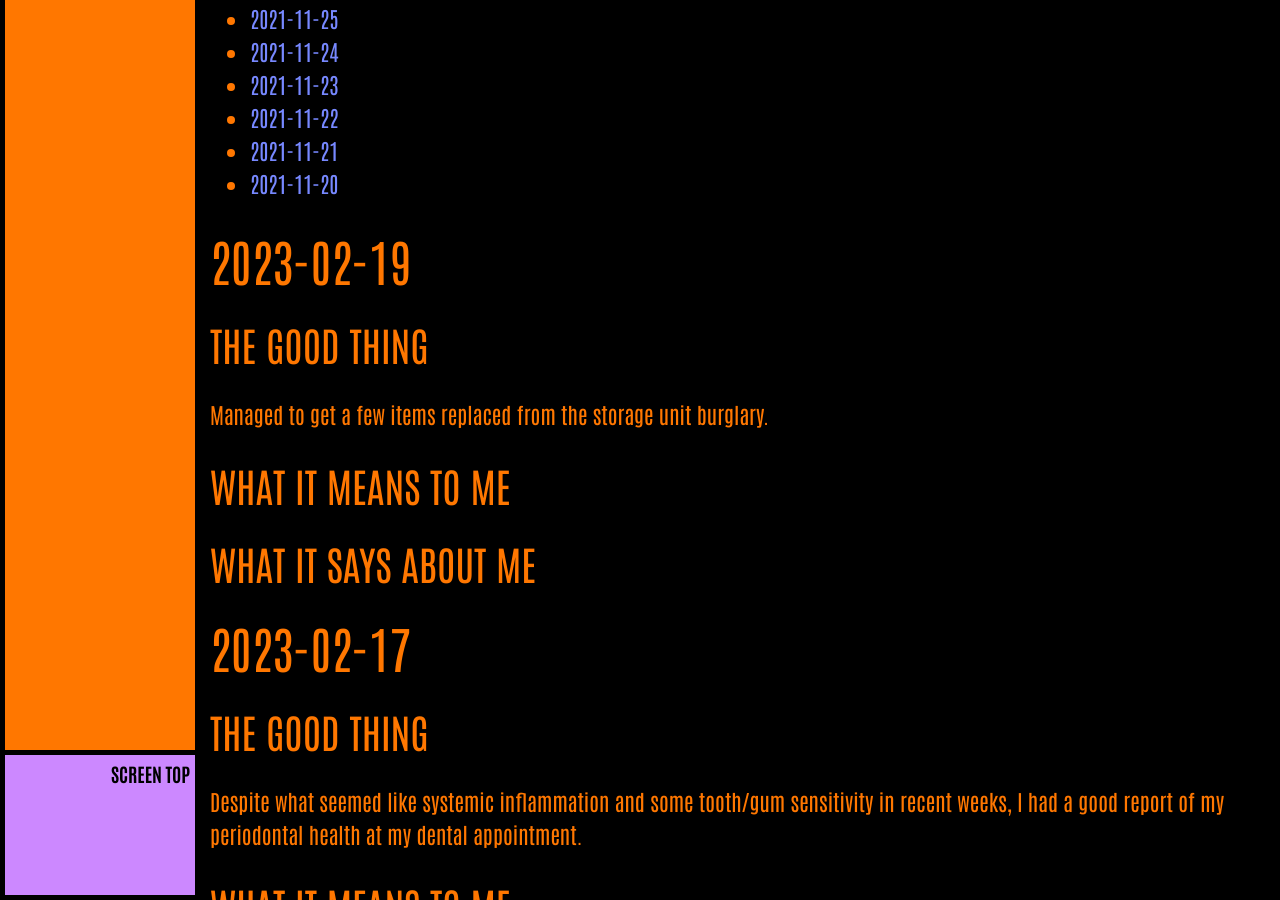
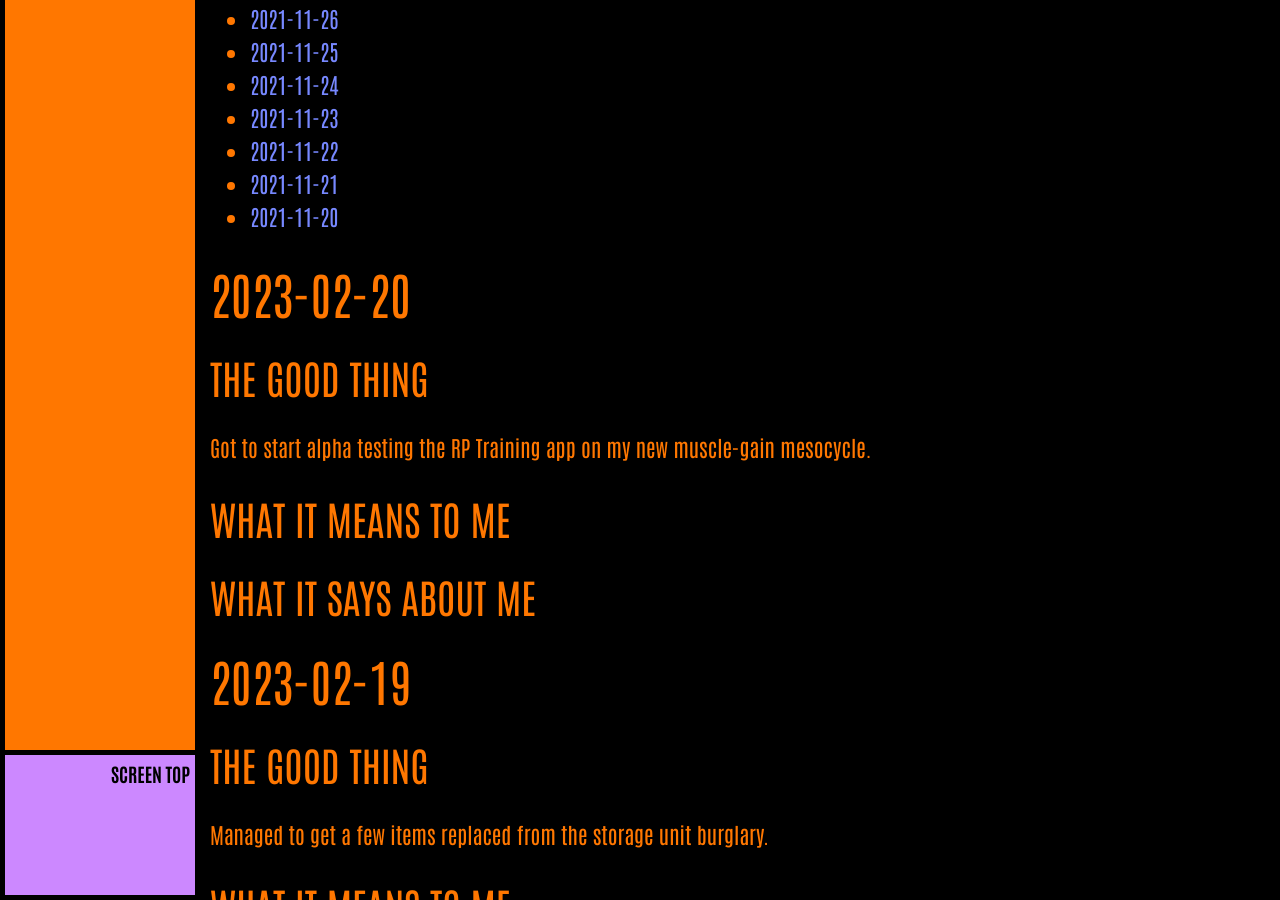
Before and after one commit to ArthurZey/arthurzey.github.io, a Jekyll site: the page built from _pages/one-good-thing.md, in a window 1280 px wide and 900 px high, scrolled down 9405 px. Built offline with Jekyll 4.4.1, drawn with Linux system fonts in a browser that asks for light colours; some of the changed text lies outside the part shown.

Commit message:
added stub for 2023-02-20

```diff
--- a/_pages/one-good-thing.md
+++ b/_pages/one-good-thing.md
@@ -13,6 +13,15 @@
 {:toc}
 {::options toc_levels="2" /}
 
+## 2023-02-20
+### The Good Thing
+Got to start alpha testing the RP Training app on my new muscle-gain mesocycle.
+### What It Means to Me
+
+### What It Says about Me
+
+
+
 ## 2023-02-19
 ### The Good Thing
 Managed to get a few items replaced from the storage unit burglary.
```
Also changed, not shown: other parts of _pages/one-good-thing.md (+1 -1 lines).
